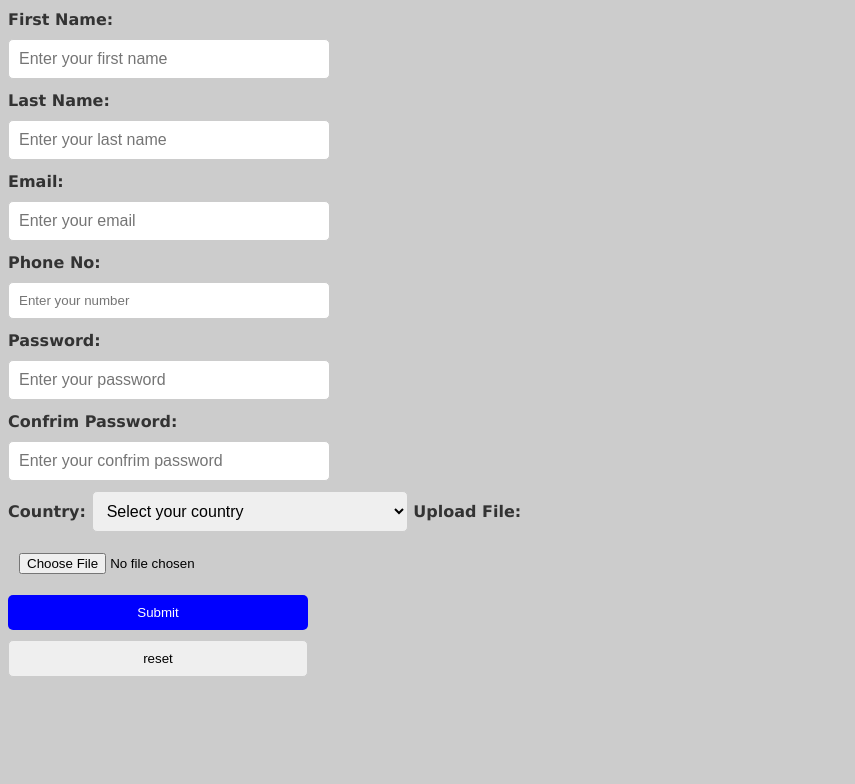
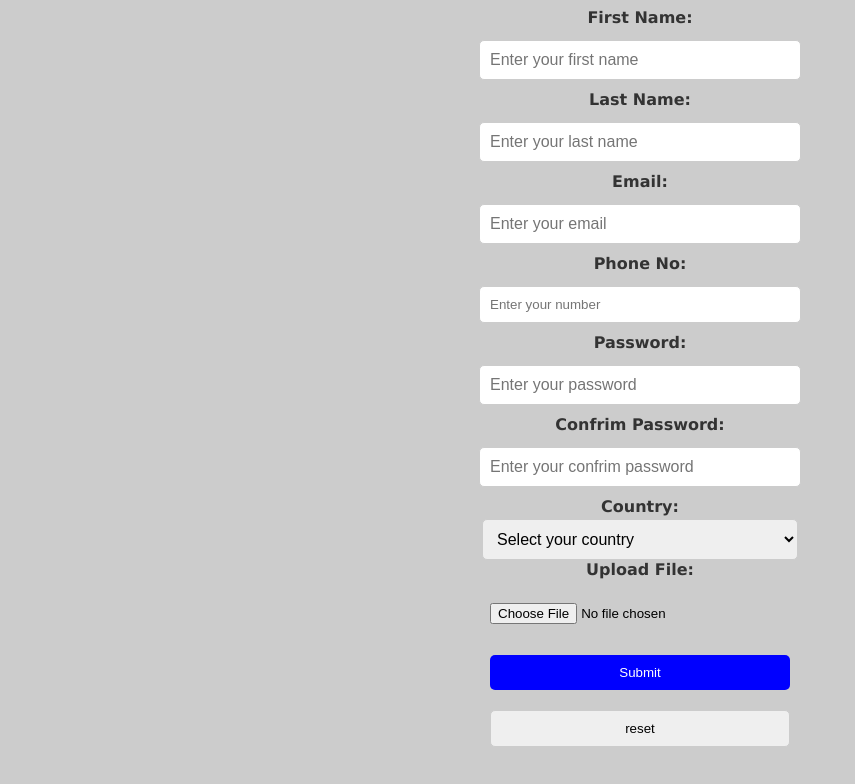
Before and after one commit to Muhammad-Munsif/All-input-in-html, a plain HTML site: page index.html in a window 1280 px wide. Shown: the whole page, without its empty margins (0-855 px from the left). Drawn offline with Linux system fonts and the light colour scheme.

Commit message:
small changes

```diff
--- a/index.html
+++ b/index.html
@@ -39,7 +39,7 @@
       />
     </div>
     <!-- ...existing code... -->
-
+    <div class="input">
       <label for="country">Country:</label>
       <select id="country">
         <option value="">Select your country</option>
@@ -50,6 +50,7 @@
       </select>
       <label for="file">Upload File:</label>
       <input type="file" id="fileInput" />
+    </div>
     <div class="input">
       <input type="submit" id="submitBtn" value="Submit" />
       <input type="reset" id="resetBtn" value="reset" />
--- a/style.css
+++ b/style.css
@@ -58,3 +58,9 @@ select {
   border-radius: 5px;
   font-size: 16px;
 }
+.input{
+  display: flex;
+  justify-content: start;
+  align-items: center;
+  flex-direction: column;
+}
```
Lines whose indentation alone changed are shown as unchanged.
